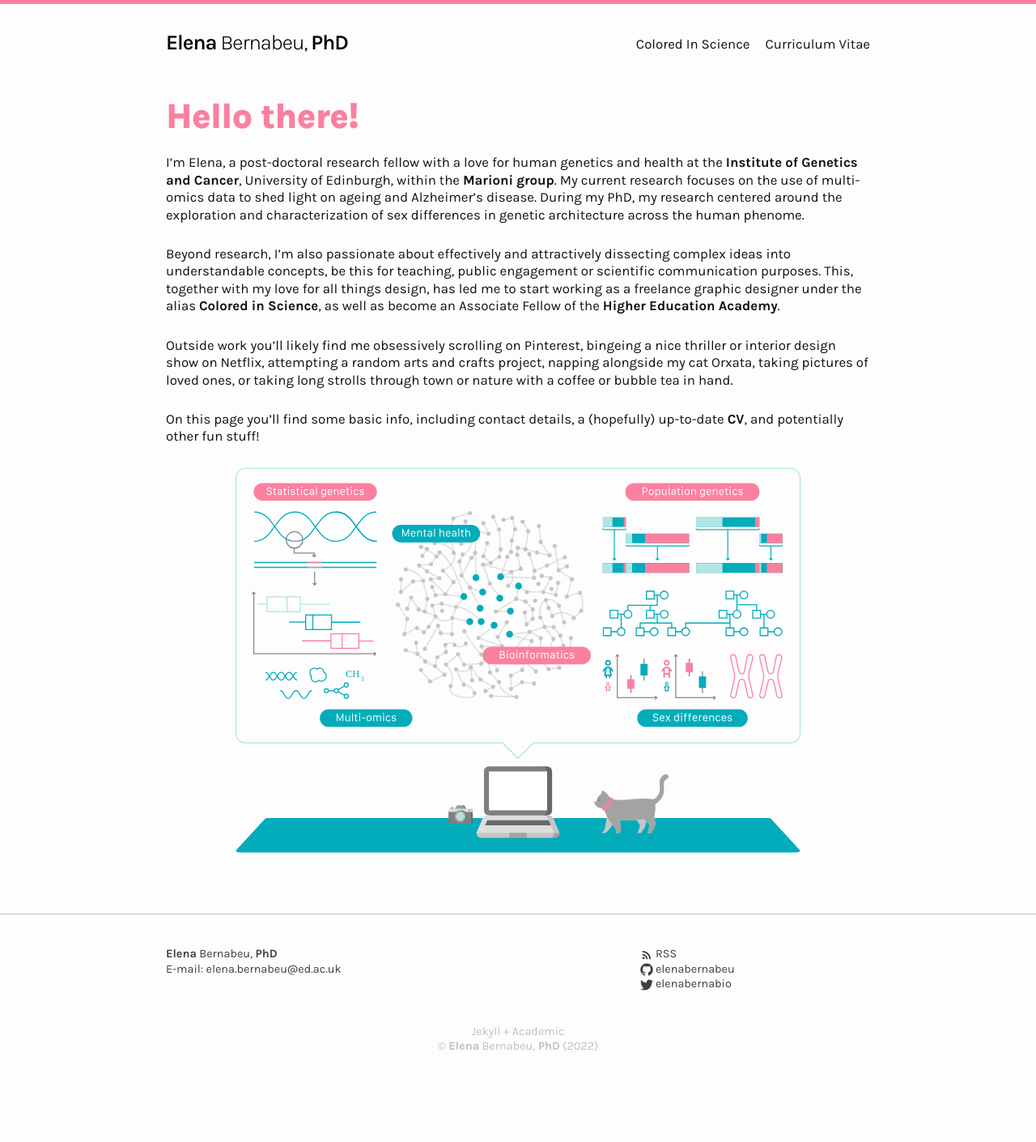
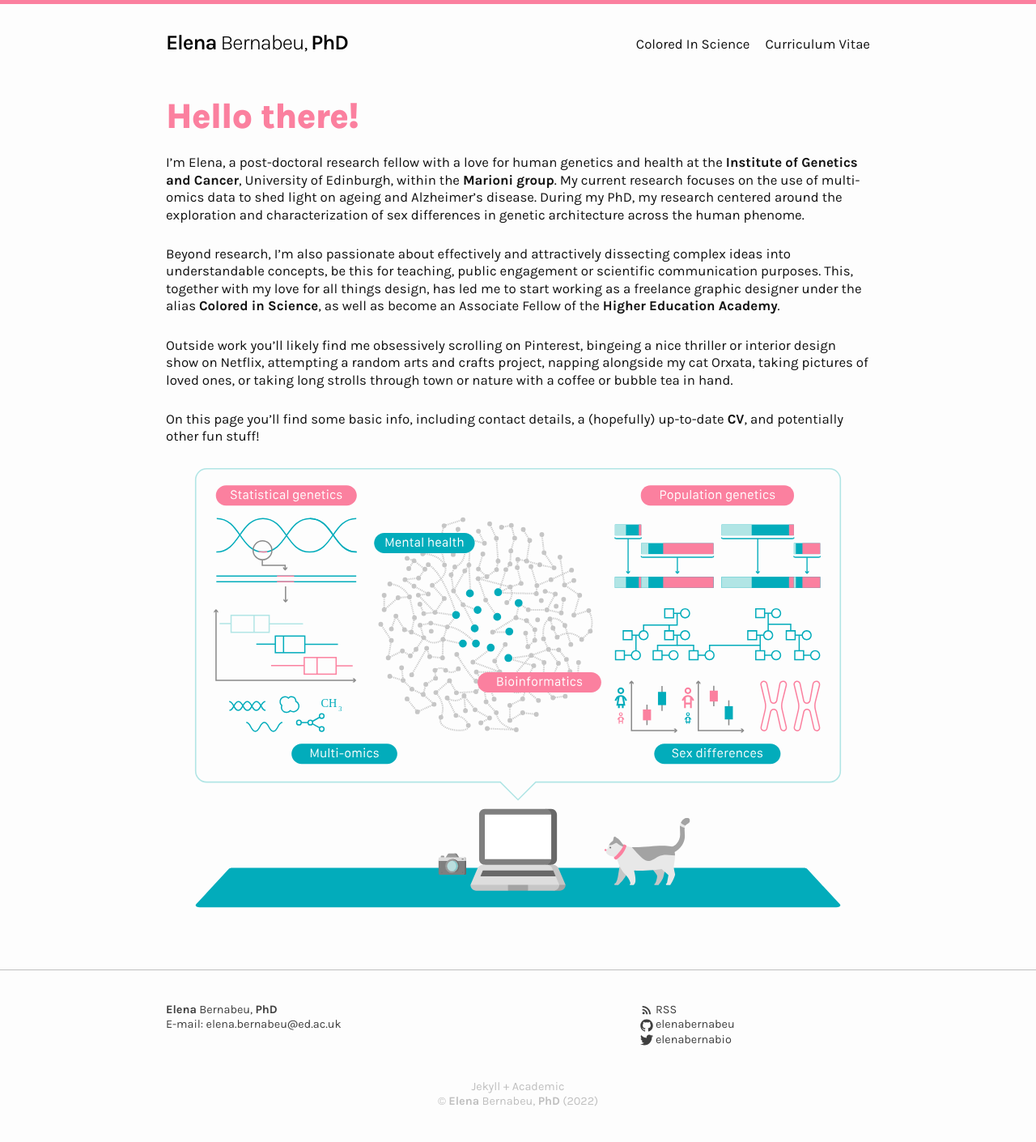
Before and after one commit to elenabernabeu/elenabernabeu.github.io, a Jekyll site: the page built from index.markdown, in a window 1280 px wide. Shown: the whole page at 81% size. Built offline with Jekyll 4.4.1, drawn with Linux system fonts in a browser that asks for light colours; before the commit the page ends 1341 px from its top, so only the background shows below that.

Commit message:
Fixed Xati

```diff
--- a/index.markdown
+++ b/index.markdown
@@ -16,4 +16,4 @@ Outside work you'll likely find me obsessively scrolling on Pinterest, bingeing
 
 On this page you'll find some basic info, including contact details, a (hopefully) up-to-date **[CV](cv/)**, and potentially other fun stuff!
 
-<p style="text-align:center;"><img src="assets/img/science_banner_withperson.svg" alt="Sciency Banner" width="700" class = "center"/></p>
+<p style="text-align:center;"><img src="assets/img/science_banner_withperson.svg" alt="Sciency Banner" width="800" class = "center"/></p>
```
Also changed, not shown: assets/img/science_banner_withperson.svg.
